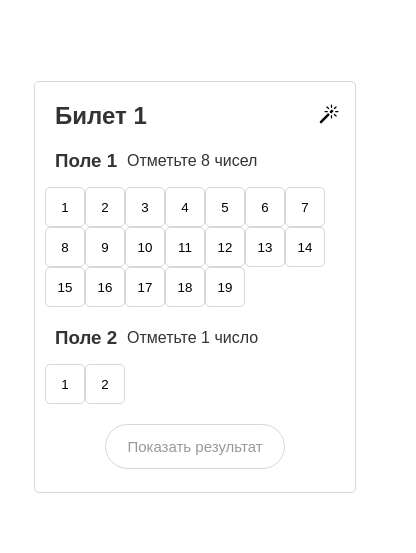
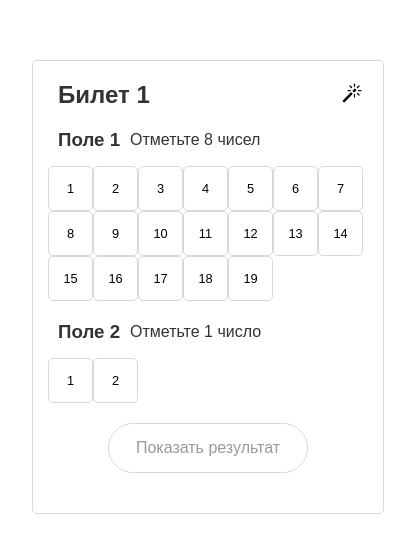
Before and after one commit to ShidliKaty/test-loto, a React (Vite) app: page / in a window 390 px wide. Shown: the part 135-688 px from the top of the page, 416 px wide, since content can reach past the window. Built offline with nearby package versions, Linux system fonts and the light colour scheme.

Commit message:
add media

```diff
--- a/src/index.css
+++ b/src/index.css
@@ -17,13 +17,12 @@ body {
 .ticket-block {
     display: flex;
     flex-direction: column;
-    width: 300px;
-    height: 370px;
+    width: 550px;
     justify-content: flex-start;
     align-items: flex-start;
     border: 1px solid #d9d7d7;
     border-radius: 5px;
-    padding: 20px 10px;
+    padding: 20px 15px 40px 15px;
     background-color: #fff;
     color: #333;
 }
@@ -63,14 +62,16 @@ h3 {
     flex-wrap: wrap;
     justify-content: flex-start;
     align-items: flex-start;
+    gap: 10px;
 }
 .number-btn {
     background: none;
     border: solid 1px #d9d7d7;
     border-radius: 5px;
-    width: 40px;
-    height: 40px;
+    width: 60px;
+    height: 60px;
     cursor: pointer;
+    font-size: 1rem;
 }
 .number-btn.active {
     background-color: orange;
@@ -81,12 +82,12 @@ h3 {
     margin: 0 auto;
     margin-top: 20px;
     cursor: pointer;
-    width: 180px;
-    height: 45px;
+    width: 250px;
+    height: 60px;
     background-color: orange;
     text-align: center;
     color: #555;
-    font-size: 15px;
+    font-size: 1.25rem;
     border: solid 1px #d9d7d7;
     border-radius: 50px;
     transition: transform 0.3s ease;
@@ -105,3 +106,24 @@ h3 {
 .result-btn:disabled:active {
     transform: none;
 }
+
+@media (max-width: 700px) {
+    .ticket-block {
+        width: 320px;
+        padding: 20px 15px 40px 15px;
+    }
+
+    .numbers-block {
+        gap: 0;
+    }
+    .number-btn {
+        width: 45px;
+        height: 45px;
+        font-size: 0.8rem;
+    }
+    .result-btn {
+        width: 200px;
+        height: 50px;
+        font-size: 1rem;
+    }
+}
```
